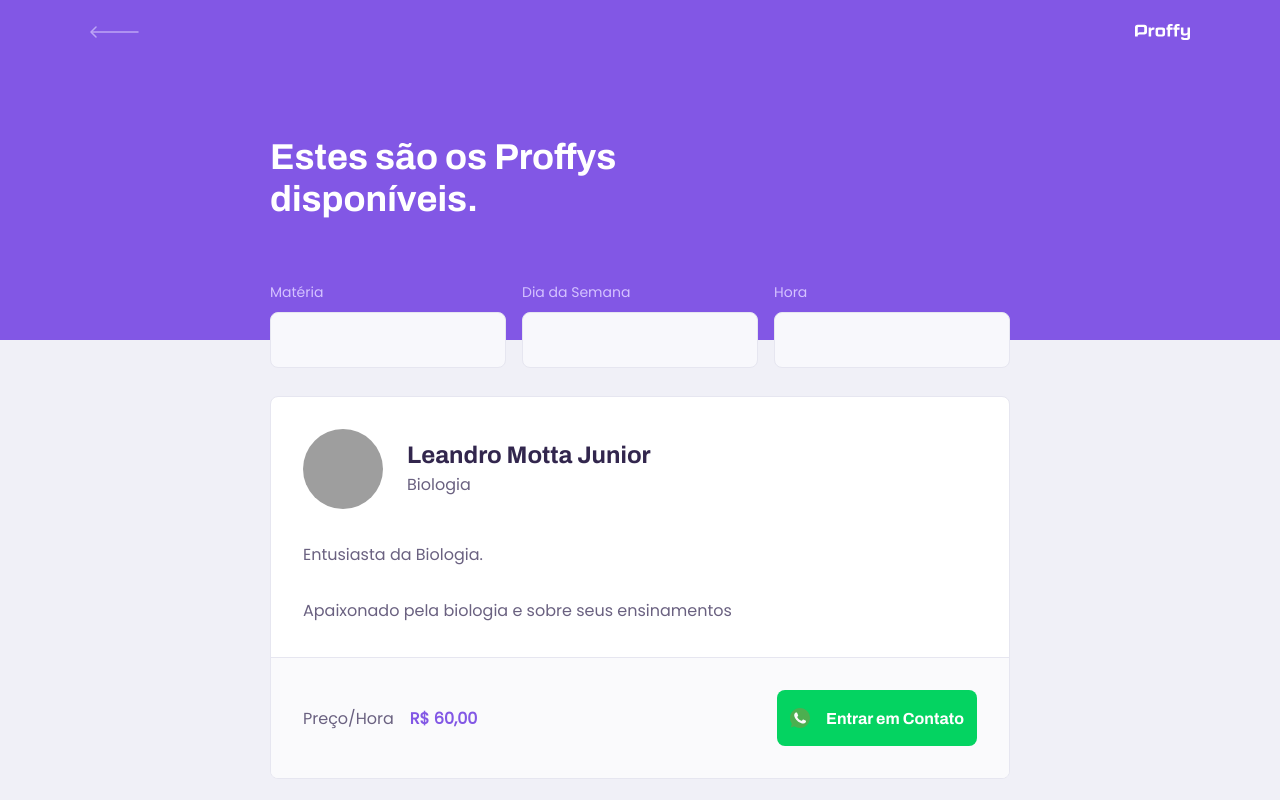
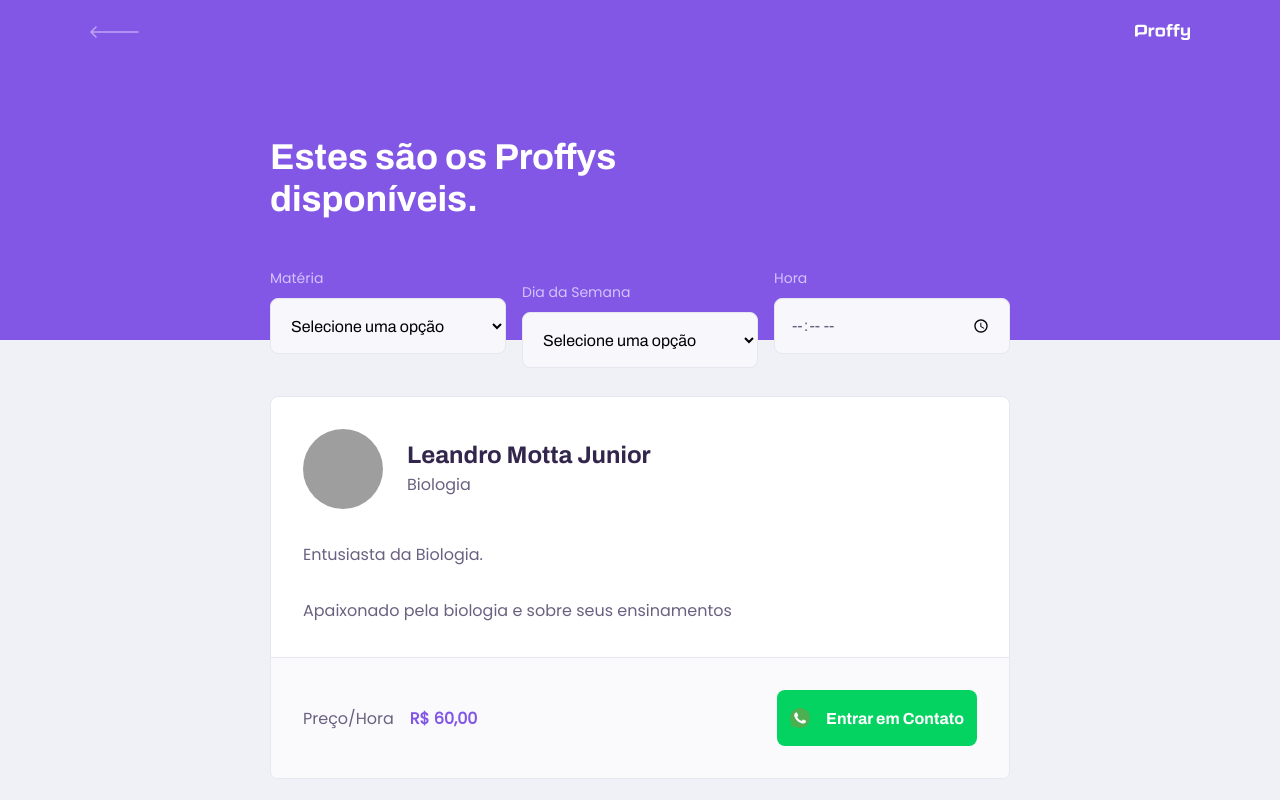
Before and after one commit to leandromjunior/Proffy, a React (Create React App) app: page /study in a window 1280 px wide. Shown: the top 800 px of the page. Built offline with nearby package versions, Linux system fonts and the light colour scheme; grey boxes are pictures that could not be loaded.

Commit message:
add Select component

```diff
--- a/src/pages/TeacherList/index.tsx
+++ b/src/pages/TeacherList/index.tsx
@@ -2,6 +2,8 @@ import React from 'react';
 import './styles.css';
 import PageHeader from '../../components/PageHeader';
 import TeacherItem from '../../components/TeacherItem';
+import Input from '../../components/Input';
+import Select from '../../components/Select';
 
 
 function TeacherList() {
@@ -9,20 +11,35 @@ function TeacherList() {
         <div id="page-teacher-list" className="container">
            <PageHeader title="Estes são os Proffys disponíveis.">
                 <form id="search-teachers">
-                    <div className="input-block">
-                        <label htmlFor="subject">Matéria</label>
-                         <input type="text" id="subject" />
-                    </div>
+                    <Select
+                        name="subject"
+                        label="Matéria"
+                        options={[
+                            { value: 'Português', label: 'Português' },
+                            { value: 'Matemática', label: 'Matemática' },
+                            { value: 'Biologia', label: 'Biologia' },
+                            { value: 'Física', label: 'Física' },
+                            { value: 'Química', label: 'Química' },
+                            { value: 'Geografia', label: 'Geografia' },
+                            { value: 'História', label: 'História' },
+                            { value: 'Educação Física', label: 'Educação Física' },
+                        ]}
+                    />
+                    <Select
+                        name="week-day"
+                        label="Dia da Semana"
+                        options={[
+                            { value: '0', label: 'Domingo' },
+                            { value: '1', label: 'Segunda-Feira' },
+                            { value: '2', label: 'Terça-Feira' },
+                            { value: '3', label: 'Quarta-Feira' },
+                            { value: '4', label: 'Quinta-Feira' },
+                            { value: '5', label: 'Sexta-Feira' },
+                            { value: '6', label: 'Sábado' },
+                        ]}
+                    />
+                    <Input type="time" name="time" label="Hora" />
 
-                    <div className="input-block">
-                        <label htmlFor="sweek-day">Dia da Semana</label>
-                        <input type="text" id="week-day" />
-                    </div>
-
-                    <div className="input-block">
-                        <label htmlFor="time">Hora</label>
-                        <input type="text" id="time" />
-                    </div>
                 </form>
            </PageHeader>
 
@@ -43,5 +60,8 @@ diferentes, mesmo que o header seja igual ao da página TeacherForm */
 /*O formulário contido dentro do componente <PageHeader> está sendo passado como props.children no arquivo
  PageHeader */
 
-/* Criei um componente chamado Teacher Item com o conteúdo do <main> que foi desenvolvido aqui e apenas passei
+/* Criei um componente chamado TeacherItem com o conteúdo do <main> que foi desenvolvido aqui e apenas passei
 a tag <TeacherItem> (Arquivo o qual foi preenchido com o conteúdo do main) */
+
+/*Criei um componente chamado Input com o conteúdo que inicialmente foi desenvolvido por aqui e importei
+pela tag <Input> */
```
